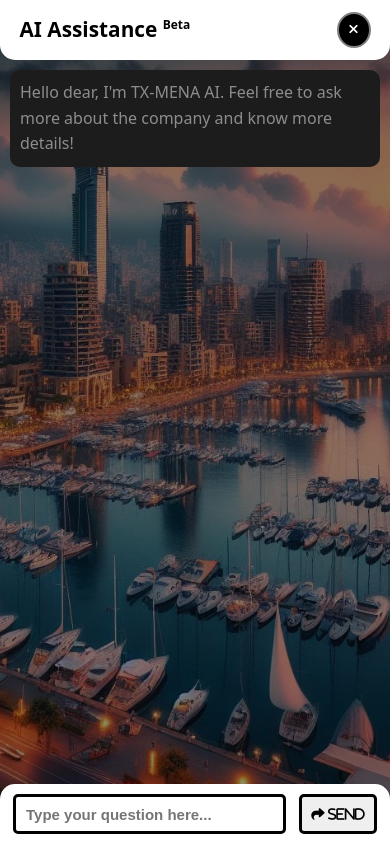
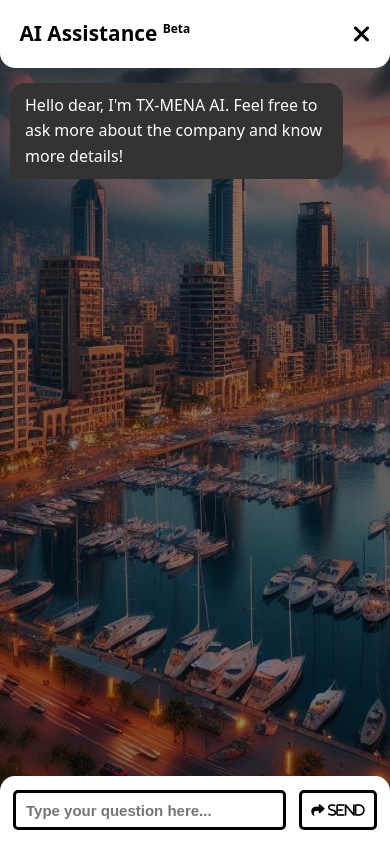
Before and after one commit to Tonyelchediac/tx-mena, a plain HTML site: page index.html in a window 390 px wide. Both pictures are taken after a click on the button 350 px from the left and 805 px from the top of the page. Shown: the top 844 px of the page. Drawn offline with Linux system fonts and the light colour scheme; a script that the page names is missing.

Commit message:
Add files via upload

```diff
--- a/index.html
+++ b/index.html
@@ -24,7 +24,7 @@
   <header class="header">
     <div class="container">
       <nav class="navbar">
-        <a href="#home" class="logo" translate="no"><span class="big-symbols">&lt;/&gt;</span> TX-MENA</a>
+        <a href="#home" class="logo" translate="no">TX-MENA</a>
         <ul class="nav-links">
           <li><a href="#about">About Us</a></li>
           <li><a href="#services">Services</a></li>
@@ -302,7 +302,7 @@
         <li><a href="#testimonials">Testimonials</a></li>
         <li><a href="#contact">Contact</a></li>
       </ul>
-      <p>&copy; 2023 TX MENA. All Rights Reserved.</p>
+      <p>&copy; 2023 TX MENA | TOREX MENA. All Rights Reserved.</p>
     </div>
   </footer>
 
--- a/script.js
+++ b/script.js
@@ -73,10 +73,6 @@ document.addEventListener("DOMContentLoaded", function () {
         const message = document.createElement("li");
         message.classList.add("message", sender);
 
-        if (sender === "user") {
-            message.style.backgroundColor = "gray";
-            message.style.textAlign = "right";
-        }
         message.innerHTML = text.replace(/\n/g, "<br>");
 
         chatList.appendChild(message);
@@ -97,10 +93,11 @@ document.addEventListener("DOMContentLoaded", function () {
 
     const responses = {
         "greeting": "Hello! How can I assist you today?",
-        "details": "Here are more details about TX-MENA:\n\nWe specialize in crafting tailored software solutions that empower businesses to thrive in the digital age. Our team of experts combines innovation with expertise to deliver scalable and reliable products...",
+        "details": "Here are more details about TX-MENA:\nWe specialize in crafting tailored software solutions that empower businesses to thrive in the digital age. Our team of experts combines innovation with expertise to deliver scalable and reliable products...",
         "pricing": "Our pricing depends on the project. It is calculated based on design, coding, and testing time...",
         "support": "You can contact our support team at info.txmena@gmail.com.",
-        "website": "A website is a collection of web pages accessible via the internet. Building a website typically involves planning, designing, development, testing, and deployment..."
+        "website": "A website is a collection of web pages accessible via the internet. Building a website typically involves planning, designing, development, testing, and deployment...",
+        "applications": "Applications are software programs designed to perform specific tasks for users. They can range from mobile apps to desktop software, and they help streamline processes, enhance productivity, and provide entertainment."
     };
 
     const keywordCollections = {
@@ -108,7 +105,8 @@ document.addEventListener("DOMContentLoaded", function () {
         "details": ["details", "information", "about tx", "about you", "company"],
         "pricing": ["price", "budget", "pricing", "cost", "fees", "rates", "how much", "charge", "payment"],
         "support": ["support", "help", "assistance", "contact", "aid", "service", "guidance", "customer service", "technical support", "inquiry"],
-        "website": ["website", "web development", "web", "web design", "build site", "create website", "information about website", "how to make a website"]
+        "website": ["website", "web development", "web", "web design", "build site", "create website", "information about website", "how to make a website"],
+        "applications": ["applications", "app", "software", "program", "mobile app", "desktop app"]
     };
 
     function addTypingIndicator() {
@@ -118,7 +116,6 @@ document.addEventListener("DOMContentLoaded", function () {
         typingMessage.setAttribute("id", "typing-indicator");
         chatList.appendChild(typingMessage);
 
-        // Add blinking effect
         const dots = typingMessage.querySelectorAll(".typing-dots");
         let blinkIndex = 0;
         const blinkInterval = setInterval(() => {
@@ -138,7 +135,7 @@ document.addEventListener("DOMContentLoaded", function () {
         }
     }
 
-    sendButton.addEventListener("click", function () {
+    function handleUserInput() {
         const userInput = inputField.value.trim().toLowerCase();
         if (!userInput) return;
 
@@ -159,7 +156,6 @@ document.addEventListener("DOMContentLoaded", function () {
 
         let matchedResponse = bestMatch ? responses[bestMatch] : "Sorry, I didn't understand your request. Can you explain more?";
 
-        // Calculate dynamic typing delay (50ms per character, min 1s, max 4s)
         let typingDelay = Math.min(Math.max(matchedResponse.length * 50, 1000), 4000);
 
         addTypingIndicator();
@@ -169,5 +165,12 @@ document.addEventListener("DOMContentLoaded", function () {
         }, typingDelay);
 
         inputField.value = "";
+    }
+
+    sendButton.addEventListener("click", handleUserInput);
+    inputField.addEventListener("keypress", (event)=> {
+        if (event.key === "Enter") {
+            handleUserInput();
+        }
     });
 });
--- a/styles.css
+++ b/styles.css
@@ -41,10 +41,6 @@ body {
   text-decoration: none;
 }
 
-.big-symbols {
-  font-size: 0.9em;
-}
-
 .nav-links {
   list-style: none;
   display: flex;
@@ -75,7 +71,7 @@ body {
 }
 
 a.glink img{
-  width: 30px !important;
+  width: 25px !important;
   margin-right: 0px !important;
   padding: 5px !important;
 }
@@ -501,8 +497,10 @@ footer .container p{
   display: flex;
   justify-content: center;
   position: fixed;
-  min-height: 100vh;
-  background: url("images/background.jpg") no-repeat center 20% / cover;
+  height: 100vh;
+  background: url("images/background.jpg") ;
+  background-size: cover;
+  background-position: 20%;
   width: 100%;
   top: 0;
   left: 0;
@@ -521,7 +519,6 @@ footer .container p{
   pointer-events: none;
 }
 
-
 .ai-container.active {
   opacity: 1;
   visibility: visible;
@@ -529,15 +526,15 @@ footer .container p{
 
 .ai-header {
   display: flex;
-  justify-content: center;
+  justify-content: space-around;
   align-items: center;
   text-align: center;
   position: fixed;
   background-color: white;
   width: 100%;
-  height: 60px;
+  height: 8%;
   top: 0;
-  z-index: 10;
+  z-index: 11;
   border-bottom-left-radius: 15px;
   border-bottom-right-radius: 15px;
 }
@@ -553,13 +550,12 @@ footer .container p{
   display: flex;
   justify-content: center;
   align-items: center;
-  padding: 9px 10px;
-  border-radius: 50%;
+  font-size: 1.5rem;
   cursor: pointer;
   font-weight: bold;
-  color: white;
-  border: 2px solid gray;
-  background-color: black;
+  color: black;
+  border: none;
+  background-color: transparent;
 }
 
 .ai-navbar p{
@@ -582,15 +578,15 @@ footer .container p{
   background-color: white;
   border-top-right-radius: 15px;
   border-top-left-radius: 15px;
-  height: 60px;
+  height: 8%;
   position: fixed;
   bottom: 0;
-  z-index: 10;
+  z-index: 11;
 }
 
 .ai-input{
   height: 40px;
-  width: 70%;
+  width: 90%;
   padding: 0px 10px;
   border: 3px solid black;
   border-radius: 5px;
@@ -601,8 +597,9 @@ footer .container p{
 .input-section .send-button{
   height: 40px;
   border-radius: 5px;
-  width: 20%;
+  width: 5%;
   border: 3px solid black;
+  background-color: white;
 }
 
 .ai-container{
@@ -610,16 +607,19 @@ footer .container p{
 }
 
 .ai-ul {
-  margin-top: 60px;
-  width: 100%;
+  position: fixed;
+  top: 8%;
+  bottom: 8%;
+  width: 70%;
   font-size: 1rem;
   font-weight: 500;
   overflow-y: auto;
-  height: calc(100vh - 120px);
   padding: 10px;
   border-radius: 10px;
-  position: relative;
+  z-index: 10;
+  scrollbar-width: none;
 }
+
 
 .ai-ul ul {
   width: 100%;
@@ -630,27 +630,45 @@ footer .container p{
 }
 
 .ai-ul li {
+  max-width: 90%;
+  padding: 10px 15px;
+  margin: 5px 0;
+  border-radius: 15px;
+  word-wrap: break-word;
   display: inline-block;
+  position: relative;
+  clear: both;
+}
+
+.ai-ul li.user {
+  align-self: flex-end;
+  background-color: #808080;
+  text-align: left;
+  border-bottom-right-radius: 0;
+  margin-left: auto;
+}
+
+.ai-ul li.ai {
+  align-self: flex-start;
   background-color: #333;
-  padding: 10px;
-  border-radius: 10px;
-  margin-bottom: 20px;
+  color: white;
+  text-align: left;
+  border-bottom-left-radius: 0;
+  margin-right: auto;
 }
 
 
 
-
-/* Responsive Design For Tablets */
-@media (max-width: 1000px) {
+@media (max-width: 1100px) {
 
   .header {
-  height: 60px;
+    height: 60px;
     top: 0;
     z-index: 10;
   }
 
   .logo {
-    font-size: 1rem;
+    font-size: 1.3rem;
     font-weight: 700;
     color: black;
     text-decoration: none;
@@ -679,14 +697,21 @@ footer .container p{
 
   .hamburger {
     display: flex;
-    }
+  }
+
+  .ai-input{
+    width: 80%;
+  }
+  .input-section .send-button{
+    width: 10%;
+  }
   }
 
 
 
 
 
-/* Responsive Design For Mobiles */
+/* Responsive Design */
 @media (max-width: 768px) {
 
   .header {
@@ -696,7 +721,7 @@ footer .container p{
   }
 
   .logo {
-    font-size: 1rem;
+    font-size: 1.3rem;
     font-weight: 700;
     color: black;
     text-decoration: none;
@@ -728,10 +753,11 @@ footer .container p{
   }
 
   /* home section */
-
-  .home-content .buttons button{
-    width: 10em;
-    font-size: 15px;
+  .home-content .h1-title-1{
+    font-size: 3rem;
+  }
+  .home-content .h1-title-2{
+    font-size: 3rem;
   }
 
   .more-details{
@@ -768,15 +794,23 @@ footer .container p{
     font-size: 1rem;
     color: black;
   }
+
+  .ai-ul{
+    width: 100%;
+  }
+
+  .ai-input{
+    width: 70%;
+  }
+
+  .input-section .send-button{
+    width: 20%;
+  }
+
 }
 
 @media only screen and (max-width: 400px) {
-  .home-content .h1-title-1{
-    font-size: 2rem;
-  }
-  .home-content .h1-title-2{
-    font-size: 2rem;
-  }
+
 }
 
 
```
